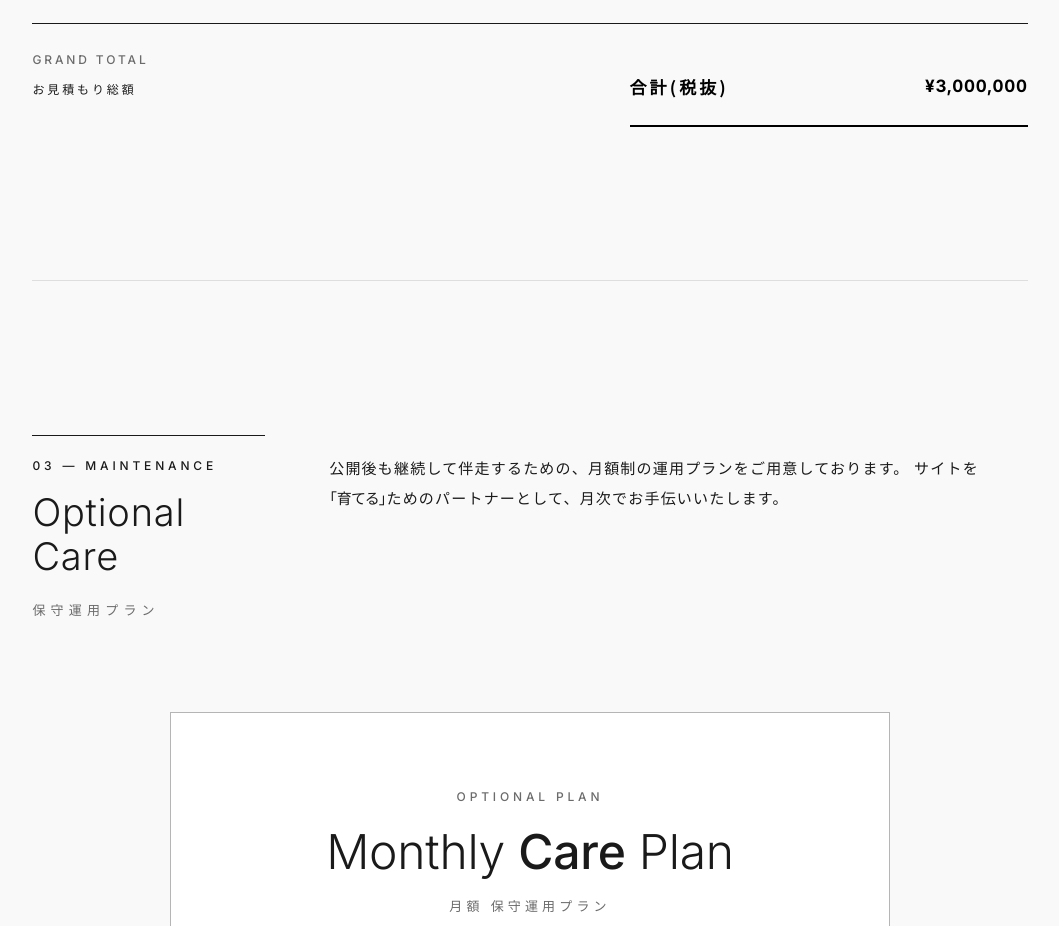
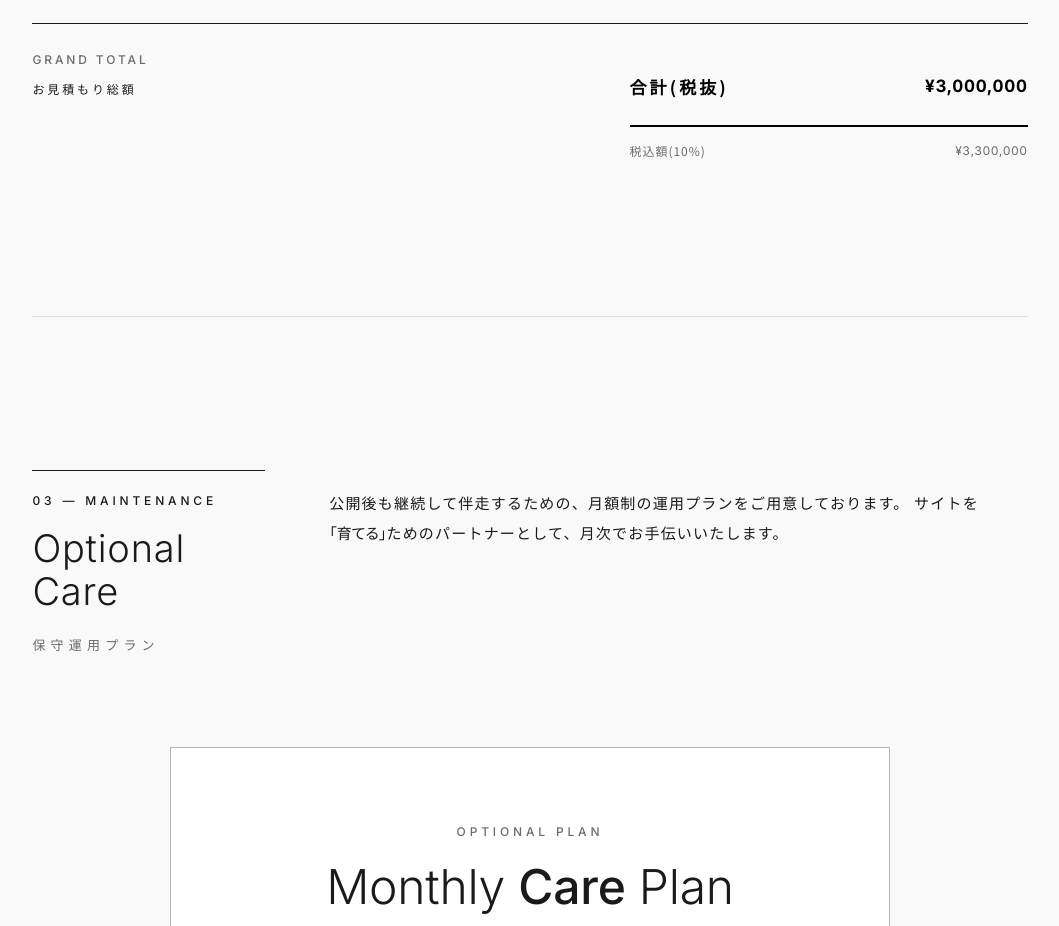
Before and after one commit to prototype-nobuakiyoshioka-web/meijiyaonkyou, a plain HTML site: page index.html in a window 1280 px wide. Shown: the part 4860-5786 px from the top of the page, without its empty margins (110-1169 px from the left). Drawn offline with Linux system fonts and the light colour scheme.

Commit message:
税込追加

```diff
--- a/index.html
+++ b/index.html
@@ -503,6 +503,18 @@ a{
   color:var(--color-ink-strong);
 }
 .total-table .grand td:first-child{letter-spacing:0.18em;}
+.total-table .tax-included td{
+  border-bottom:0;
+  padding-top:12px;
+  padding-bottom:0;
+  color:var(--color-mute);
+  font-size:12px;
+  font-weight:400;
+}
+.total-table .tax-included td:first-child{
+  color:var(--color-mute);
+  letter-spacing:0.08em;
+}
 .total-table .sub td{font-weight:600;color:var(--color-ink);}
 
 /* ============================================================
@@ -1053,6 +1065,10 @@ a{
             <td>合計(税抜)</td>
             <td><span class="price">¥3,000,000</span></td>
           </tr>
+          <tr class="tax-included">
+            <td>税込額(10%)</td>
+            <td><span class="price">¥3,300,000</span></td>
+          </tr>
         </tbody>
       </table>
     </div>
```
